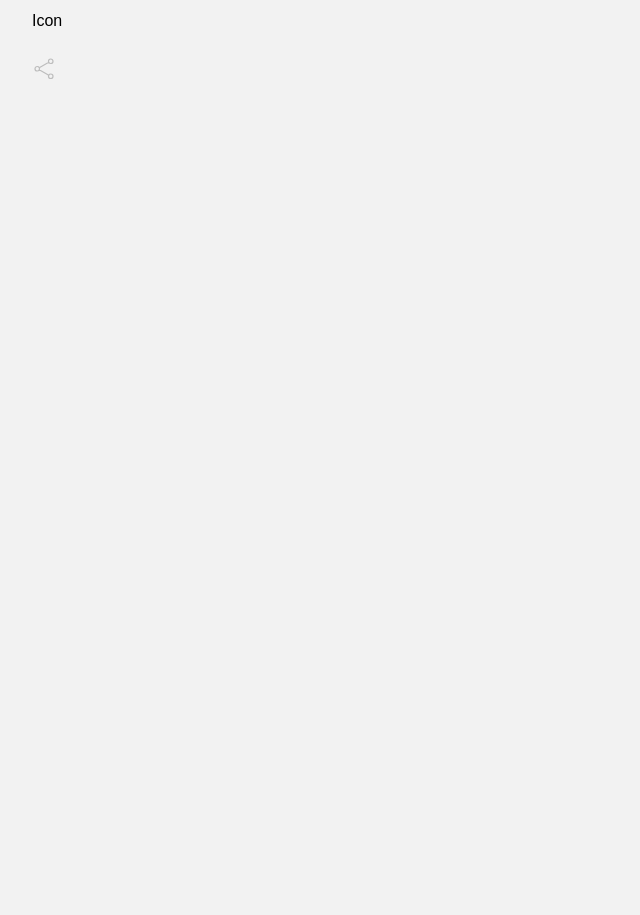
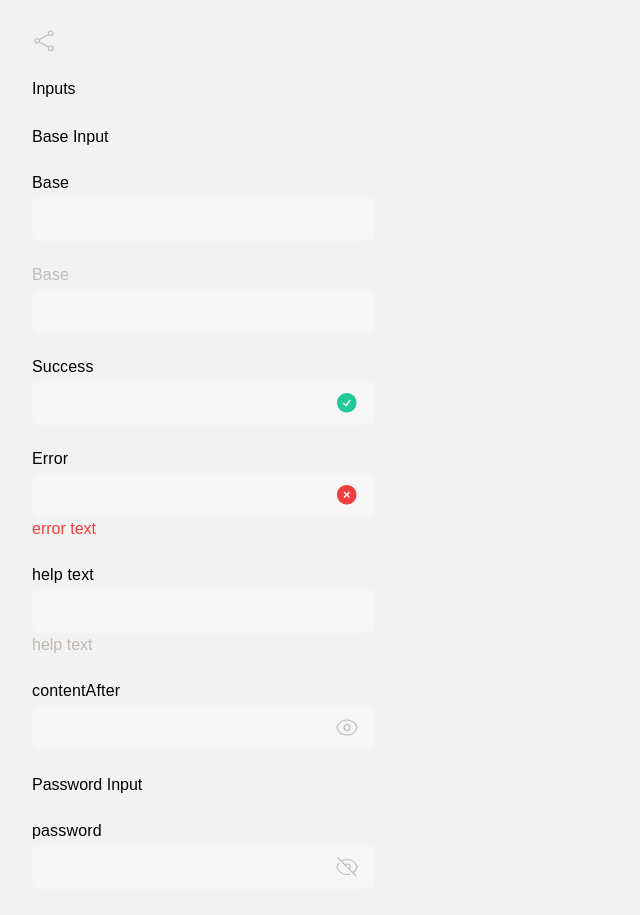
Before and after one commit to andy-devs/internship-graphql, a Next.js app: page /ui-kit in a window 1280 px wide. Shown: the part 1347-2262 px from the top of the page, without its empty margins (0-640 px from the left). Before the commit the page ends 1460 px from the top, so only its background shows below. Built offline with nearby package versions, Linux system fonts and the light colour scheme; no server answers.

Commit message:
feat: input, password input

```diff
--- a/src/app/assets/styles/reset.css
+++ b/src/app/assets/styles/reset.css
@@ -156,9 +156,7 @@ button {
   background: 0;
   font: inherit;
 }
-button:not([disabled]) {
-  cursor: pointer;
-}
+
 button:focus,
 button:focus-visible {
   outline: 0;
--- a/src/pages/ui-kit.tsx
+++ b/src/pages/ui-kit.tsx
@@ -1,9 +1,12 @@
+import { SvgEyeIcon } from '@shared/icons/components/eye-icon';
 import { SvgShareIcon } from '@shared/icons/components/share-icon';
 import { EditButton } from '@shared/ui/buttons/edit-button';
 import { FlatButton } from '@shared/ui/buttons/flat-button';
 import { IconButton } from '@shared/ui/buttons/icon-button';
 import { PrimaryButton } from '@shared/ui/buttons/primary-button';
 import { SecondaryButton } from '@shared/ui/buttons/secondary-button';
+import { Input } from '@shared/ui/inputs/input';
+import { PasswordInput } from '@shared/ui/inputs/password-input';
 import { FC } from 'react';
 
 interface SignUpProps {}
@@ -35,6 +38,16 @@ const SignUp: FC<SignUpProps> = () => {
       <EditButton />
       <h2>Icon</h2>
       <IconButton icon={<SvgShareIcon />} />
+      <h1>Inputs</h1>
+      <h2>Base Input</h2>
+      <Input label="Base" />
+      <Input label="Base" isDisabled />
+      <Input label="Success" isSuccess />
+      <Input label="Error" errorText="error text" />
+      <Input label="help text" helpText="help text" />
+      <Input label="contentAfter" contentAfter={<SvgEyeIcon />} />
+      <h2>Password Input</h2>
+      <PasswordInput label="password" />
     </div>
   );
 };
--- a/src/shared/ui/buttons/base-button.tsx
+++ b/src/shared/ui/buttons/base-button.tsx
@@ -13,9 +13,9 @@ export interface BaseButtonProps extends ButtonHTMLAttributes<HTMLButtonElement>
 export const BaseButton: FC<BaseButtonProps> = ({ text, size, isLoading, className, loaderClassName, ...rest }) => {
   return (
     <button
-      className={`body_medium_14pt flex w-full items-center justify-center rounded-lg p-[12px] ${
-        size === 's' ? 'max-w-[164px]' : 'max-w-[344px]'
-      } ${className}`}
+      className={`body_medium_14pt flex h-[44px] w-full items-center justify-center rounded-lg p-[12px] disabled:cursor-not-allowed ${
+        isLoading ? 'cursor-wait' : ''
+      } ${size === 's' ? 'max-w-[164px]' : 'max-w-[344px]'} ${className}`}
       {...rest}
     >
       {isLoading ? <SvgLoadingIcon className={`animate-spin ${loaderClassName}`} /> : text}
--- a/src/shared/ui/buttons/flat-button.tsx
+++ b/src/shared/ui/buttons/flat-button.tsx
@@ -7,7 +7,7 @@ interface FlatButtonProps extends ButtonHTMLAttributes<HTMLButtonElement> {
 export const FlatButton: FC<FlatButtonProps> = ({ text, ...props }) => {
   return (
     <button
-      className="body_regular_16pt max-w-[150px] rounded border border-solid border-transparent px-0.5 text-primary500 hover:border-primary400  focus:border-primary500 focus:bg-grayscale100 focus:text-primary400 focus:shadow-[1px_1px_4px_rgba(238,_104,_62,_0.5)] active:shadow-none disabled:border-transparent disabled:text-grayscale400"
+      className="body_regular_16pt max-w-[150px] rounded border-[1px] border-solid border-transparent px-0.5 text-primary500 hover:border-primary400  focus:border-primary500 focus:bg-grayscale100 focus:text-primary400 focus:shadow-[1px_1px_4px_rgba(238,_104,_62,_0.5)] active:shadow-none disabled:border-transparent disabled:text-grayscale400"
       {...props}
     >
       {text}
--- a/src/shared/ui/inputs/input.tsx
+++ b/src/shared/ui/inputs/input.tsx
@@ -0,0 +1,82 @@
+import { COLORS } from '@shared/assets/colors';
+import { SvgErrorIcon } from '@shared/icons/components/error-icon';
+import { SvgSuccessIcon } from '@shared/icons/components/success-icon';
+import { forwardRef, InputHTMLAttributes, ReactNode } from 'react';
+
+type InputAttributes = Omit<InputHTMLAttributes<HTMLInputElement>, 'disabled'>;
+
+export interface InputProps extends InputAttributes {
+  className?: string;
+  label?: string;
+  helpText?: string;
+  errorText?: string;
+  contentAfter?: ReactNode;
+  isDisabled?: boolean;
+  isSuccess?: boolean;
+  isError?: boolean;
+}
+
+export const Input = forwardRef<HTMLInputElement, InputProps>(
+  ({ className, label, errorText, helpText, contentAfter, isDisabled, isError, isSuccess, ...props }, ref) => {
+    const hasLabel = Boolean(label);
+    const hasError = Boolean(errorText || isError);
+    const hasContentAfter = Boolean(contentAfter);
+
+    const getCaptionOption = () => {
+      switch (true) {
+        case hasError:
+          return {
+            text: errorText,
+            color: COLORS.danger,
+          };
+        default: {
+          return {
+            text: helpText,
+            color: COLORS.grayscale500,
+          };
+        }
+      }
+    };
+
+    const getContentAfterOption = () => {
+      switch (true) {
+        case hasContentAfter:
+          return contentAfter;
+        case isSuccess && !hasContentAfter:
+          return <SvgSuccessIcon />;
+        case hasError && !hasContentAfter:
+          return <SvgErrorIcon />;
+        default:
+          return null;
+      }
+    };
+
+    const captionOption = getCaptionOption();
+
+    const hasCaption = Boolean(captionOption.text);
+
+    const contentAfterIcon = getContentAfterOption();
+
+    const hasContentAfterIcon = Boolean(contentAfterIcon);
+
+    return (
+      <label className={`w-full max-w-[343px] ${isDisabled ? 'text-grayscale500' : ''}`}>
+        {hasLabel && <div className="body_medium_16pt mb-[4px]">{label}</div>}
+
+        <div className="relative">
+          <input
+            className="body_regular_16pt w-full rounded-lg border border-solid border-transparent bg-grayscale200 py-[10px] pl-2 pr-6 caret-primary400 selection:bg-primary200 focus:border-primary400 active:border-primary400 disabled:border-transparent"
+            disabled={isDisabled}
+            ref={ref}
+            {...props}
+          />
+          {hasContentAfterIcon && <div className="absolute bottom-[10px] right-[16px] h-3 w-3">{contentAfterIcon}</div>}
+        </div>
+
+        {hasCaption && <div className={`${hasError ? 'text-danger' : 'text-grayscale400'}`}>{captionOption.text}</div>}
+      </label>
+    );
+  }
+);
+
+Input.displayName = 'Input';
--- a/src/shared/ui/inputs/password-input.tsx
+++ b/src/shared/ui/inputs/password-input.tsx
@@ -0,0 +1,34 @@
+import { SvgEyeIcon } from '@shared/icons/components/eye-icon';
+import { SvgEyeSlashIcon } from '@shared/icons/components/eye-slash-icon';
+import { forwardRef, useState } from 'react';
+
+import { Input, InputProps } from './input';
+
+type Props = Omit<InputProps, 'type'>;
+
+export const PasswordInput = forwardRef<HTMLInputElement, Props>((props, ref) => {
+  const [isPasswordVisible, setIsPasswordVisible] = useState(false);
+
+  const togglePasswordVisibility = () => {
+    setIsPasswordVisible(prevValue => !prevValue);
+  };
+
+  return (
+    <Input
+      {...props}
+      ref={ref}
+      type={isPasswordVisible ? 'text' : 'password'}
+      contentAfter={
+        <button type="button" onClick={togglePasswordVisibility} disabled={props.isDisabled}>
+          {isPasswordVisible ? (
+            <SvgEyeIcon className="stroke-grayscale400" />
+          ) : (
+            <SvgEyeSlashIcon className="stroke-grayscale400" />
+          )}
+        </button>
+      }
+    />
+  );
+});
+
+PasswordInput.displayName = 'PasswordInput';
```
